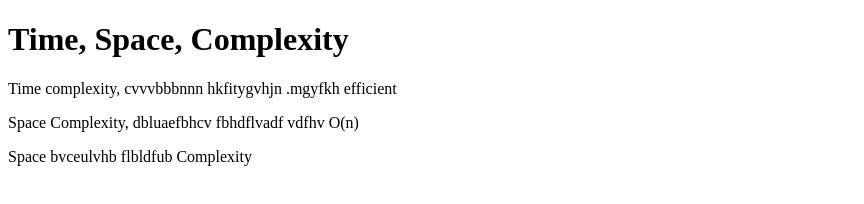
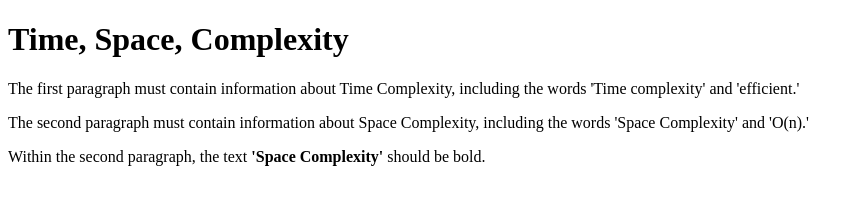
Before and after one commit to acciojob/time-and-space-complexity-anonymous-cloud, a website: page main.html in a window 1280 px wide. Shown: the whole page, without its empty margins (0-864 px from the left). Drawn offline with Linux system fonts and the light colour scheme.

Commit message:
created a submission

```diff
--- a/main.html
+++ b/main.html
@@ -10,9 +10,9 @@
 	<!-- the entire body must be written by student -->
 
 	<h1>Time, Space, Complexity</h1>
-	<p>Time complexity,  cvvvbbbnnn hkfitygvhjn .mgyfkh efficient</p>
-	<p>Space Complexity, dbluaefbhcv fbhdflvadf  vdfhv  O(n)</p>
-	<p>Space bvceulvhb flbldfub Complexity</p>
+	<p>The first paragraph must contain information about Time Complexity, including the words 'Time complexity' and 'efficient.'</p>
+	<p>The second paragraph must contain information about Space Complexity, including the words 'Space Complexity' and 'O(n).'</p>
+	<p>Within the second paragraph, the text <b>'Space Complexity'</b> should be bold.</p>
     <script type="text/javascript" src="./script.js">
 </script>
 
```
